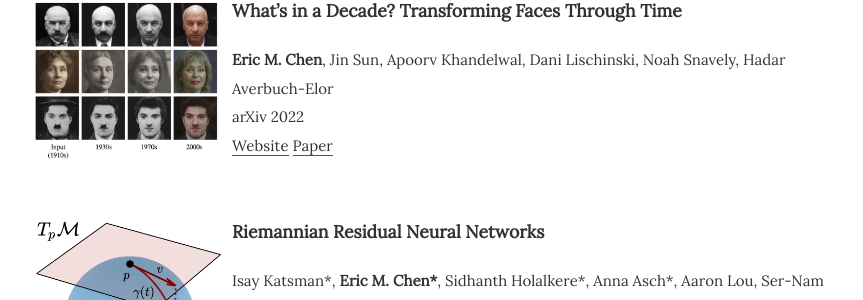
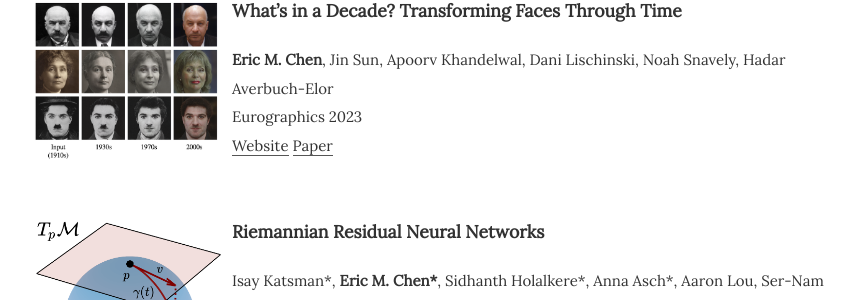
Before and after one commit to echen01/echen01.github.io, a Jekyll site: the page built from index.md, in a window 1280 px wide and 900 px high, scrolled down 1137 px. Shown: the part 153-453 px from the top of the window, without its empty margins (208-1071 px from the left). Built offline with Jekyll 4.4.1, drawn with Linux system fonts in a browser that asks for light colours; our own code applies the rules of GitHub Pages for plain Markdown files.

Commit message:
add update

```diff
--- a/index.md
+++ b/index.md
@@ -53,7 +53,7 @@ unexpected roles in data.
 style="float: left; padding: 0px 10px 0px 0px" width=200px>
 #### What's in a Decade? Transforming Faces Through Time
 **Eric M. Chen**, Jin Sun, Apoorv Khandelwal, Dani Lischinski, Noah Snavely, Hadar Averbuch-Elor\
- arXiv 2022\
+ Eurographics 2023\
 [Website](https://facesthroughtime.github.io)
 [Paper](https://arxiv.org/abs/2210.06642)
 
```
Also changed, not shown: coursework.md (+0 -1 lines).
